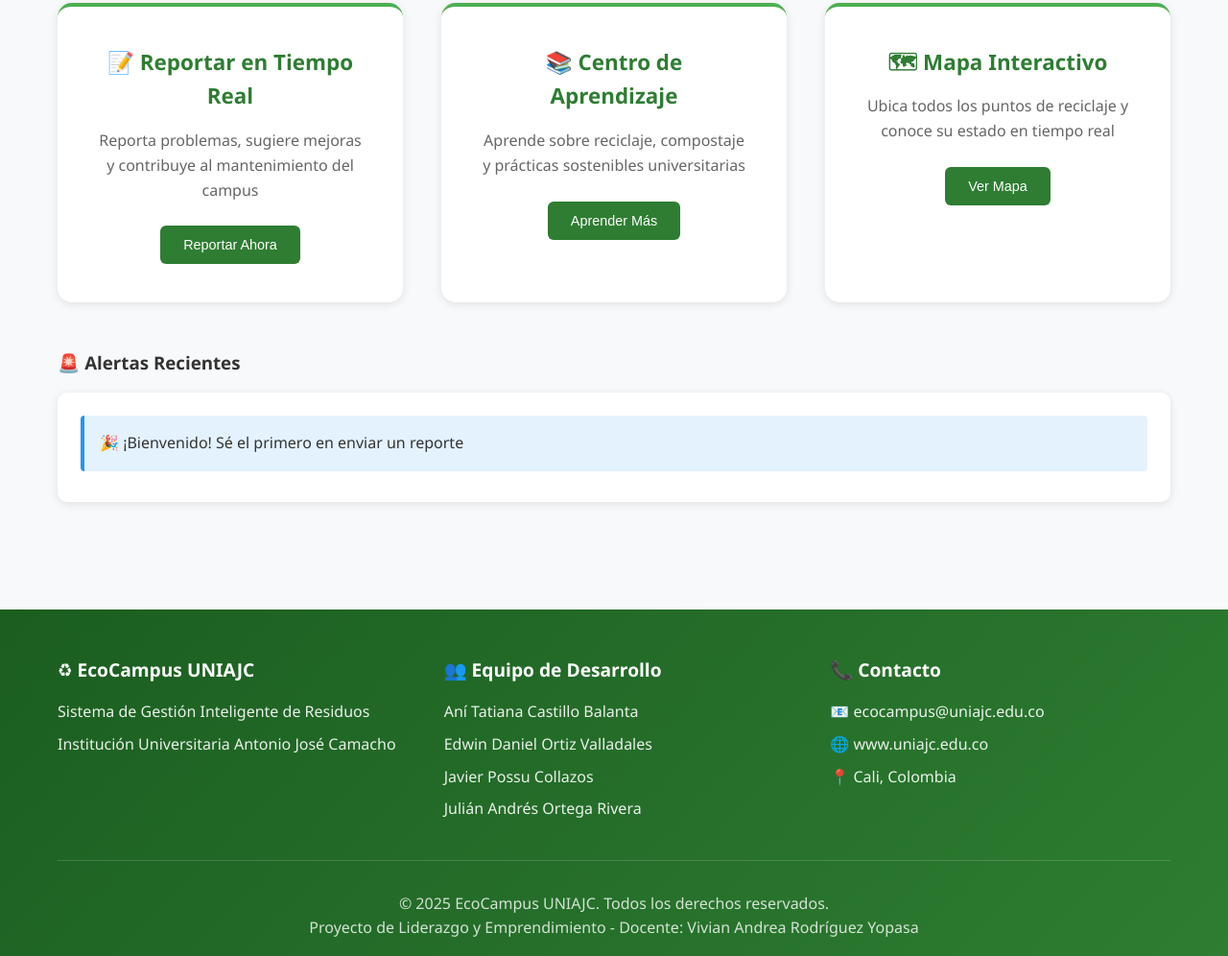
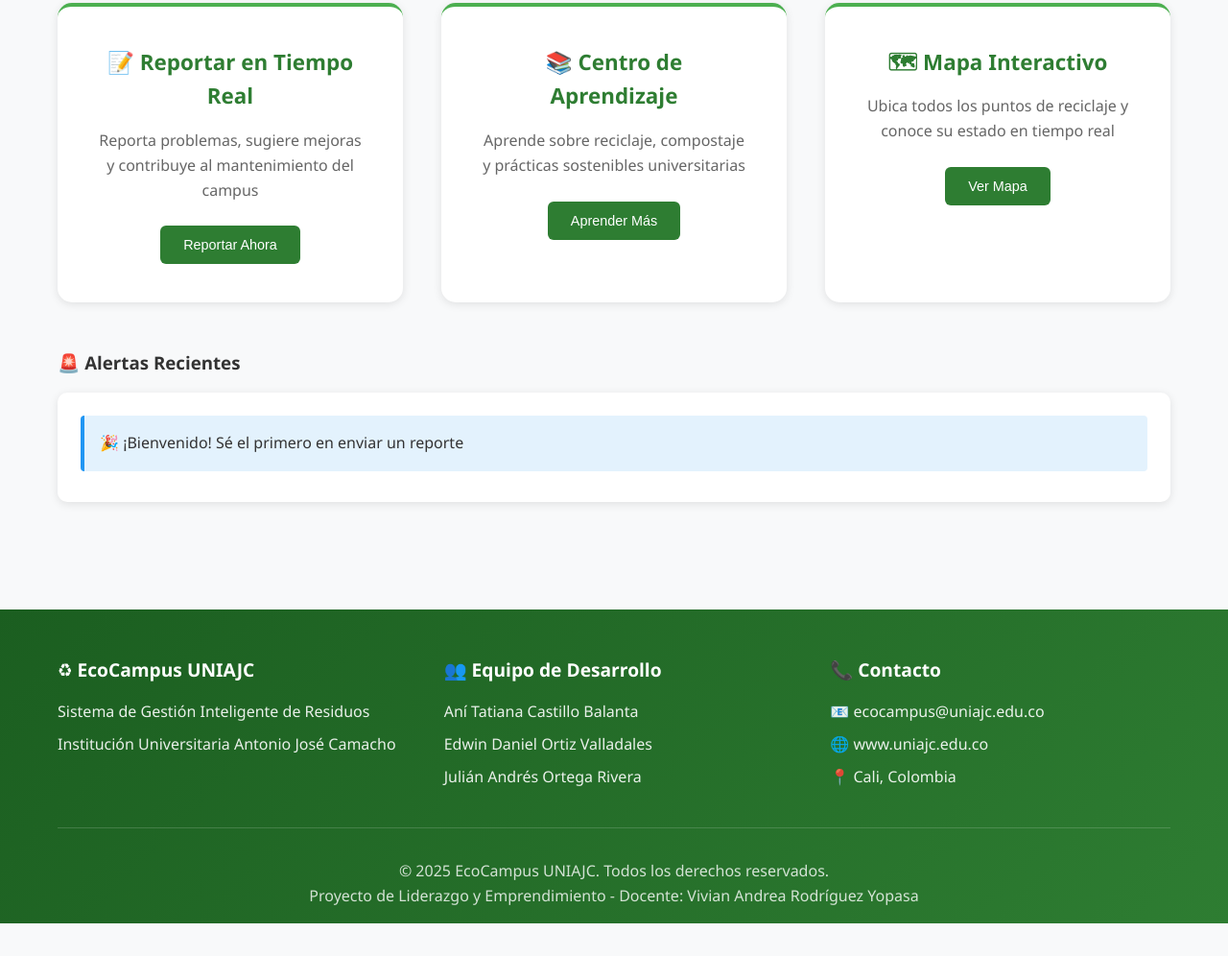
Before and after one commit to DanielOrtiz-eng/EcoCampus, a website: page index.html in a window 1280 px wide. Shown: the part 1264-2260 px from the top of the page at 96% size. After the commit the page ends 2226 px from the top, so only its background shows below. Drawn offline with Linux system fonts and the light colour scheme; no server answers.

Commit message:
fix: Eliminar nombre de desarrollador de la sección de pie de página

```diff
--- a/index.html
+++ b/index.html
@@ -537,7 +537,6 @@
                     <h4>👥 Equipo de Desarrollo</h4>
                     <p>Aní Tatiana Castillo Balanta</p>
                     <p>Edwin Daniel Ortiz Valladales</p>
-                    <p>Javier Possu Collazos</p>
                     <p>Julián Andrés Ortega Rivera</p>
                 </div>
                 <div class="footer-section">
```
